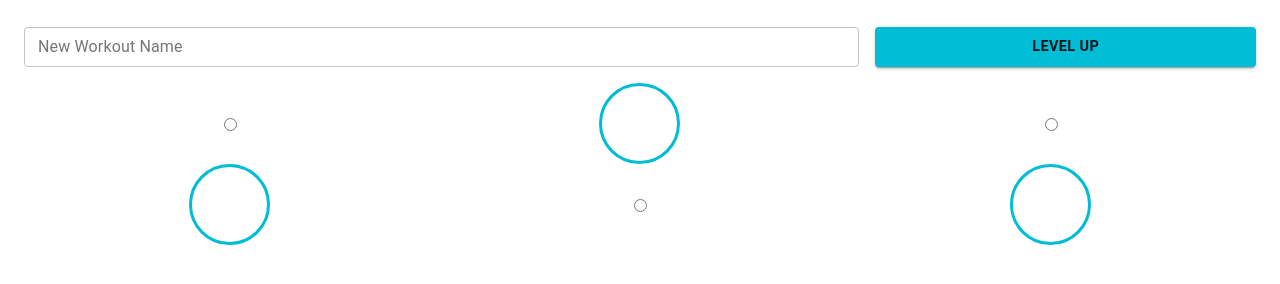
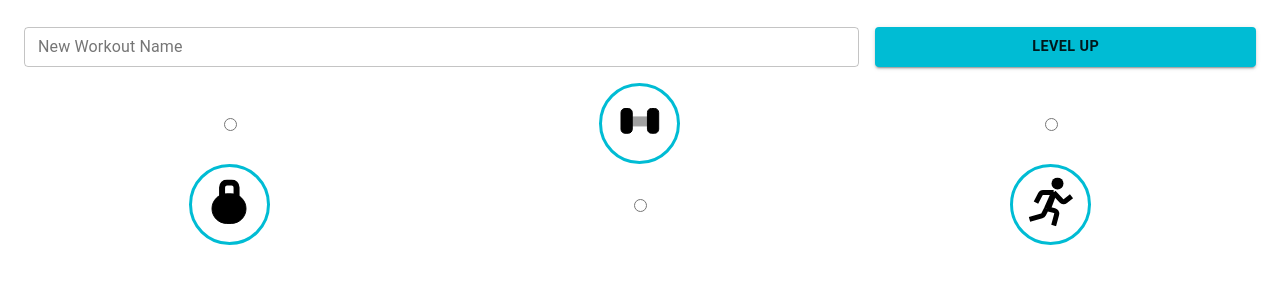
Before and after one commit to ncaudill27/get-fitty, a Gatsby site: page /workout in a window 1280 px wide. Shown: the part 132-416 px from the top of the page. Built offline with nearby package versions, Linux system fonts and the light colour scheme; Gatsby itself is replaced by a stand-in of ours.

Commit message:
add icons to workoutType buttons

```diff
--- a/gatsby-config.js
+++ b/gatsby-config.js
@@ -17,6 +17,14 @@ module.exports = {
       },
     },
     {
+      resolve: `gatsby-plugin-react-svg`,
+      options: {
+        rule: {
+          include: /svg/
+        },
+      },
+    },
+    {
       resolve: `gatsby-plugin-manifest`,
       options: {
         name: `gatsby-starter-default`,
--- a/package.json
+++ b/package.json
@@ -13,6 +13,7 @@
     "gatsby-plugin-material-ui": "^2.1.10",
     "gatsby-plugin-offline": "^3.10.0",
     "gatsby-plugin-react-helmet": "^3.10.0",
+    "gatsby-plugin-react-svg": "^3.0.0",
     "gatsby-plugin-sharp": "^2.14.1",
     "gatsby-source-filesystem": "^2.11.0",
     "gatsby-transformer-sharp": "^2.12.0",
--- a/src/components/workoutTypeButton.js
+++ b/src/components/workoutTypeButton.js
@@ -3,6 +3,7 @@ import { makeStyles } from '@material-ui/core'
 
 const useStyles = makeStyles(theme => ({
   label: {
+    position: 'relative',
     width: '75px',
     height: '75px',
     backgroundColor: 'rgba(0, 0, 0, 0)',
@@ -16,6 +17,12 @@ const useStyles = makeStyles(theme => ({
       height: '85px',
       backgroundColor: theme.palette.primary.main,
     }
+  },
+  icon: {
+    position: 'absolute',
+    top: '50%',
+    left: '50%',
+    transform: 'translate(-50%, -50%)'
   }
 }))
 
@@ -37,7 +44,9 @@ const WorkoutTypeButton = ({children, workoutType, value, ...props}) => {
         htmlFor={value}
         className={classes.label}
       >
-        {children}
+        <div className={classes.icon}>
+          {children}
+        </div>
       </label>
     </>
   )
--- a/src/components/workoutTypeContainer.js
+++ b/src/components/workoutTypeContainer.js
@@ -2,6 +2,10 @@ import React from 'react'
 import { makeStyles } from '@material-ui/core/styles'
 
 import WorkoutTypeButton from './workoutTypeButton'
+
+import Dumbbell from '../images/svg/dumbell-icon.svg'
+import Kettlebell from '../images/svg/kettlebell-icon.svg'
+import Runner from '../images/svg/runner-icon.svg'
 
 const useStyles = makeStyles(theme => ({
   root: {
@@ -24,17 +28,23 @@ const WorkoutTypeContainer = ({handleChange, workoutType}) => {
         value='LIFT'
         workoutType={workoutType}
         onChange={handleChange}
-      />
+      >
+        <Dumbbell />
+      </WorkoutTypeButton>
       <WorkoutTypeButton
         value='HIIT'
         workoutType={workoutType}
         onChange={handleChange}
-      />
+      >
+        <Kettlebell />
+      </WorkoutTypeButton>
       <WorkoutTypeButton
         value='CARDIO'
         workoutType={workoutType}
         onChange={handleChange}
-      />
+      >
+        <Runner />
+      </WorkoutTypeButton>
     </div>
   )
 }
```
Also changed, not shown: src/images/svg/dumbell-icon.svg (renamed from src/images/dumbell-icon.svg), src/images/svg/kettlebell-icon.svg (renamed from src/images/kettlebell-icon.svg), src/images/svg/runner-icon.svg (renamed from src/images/runner-icon.svg), 1 other file.
